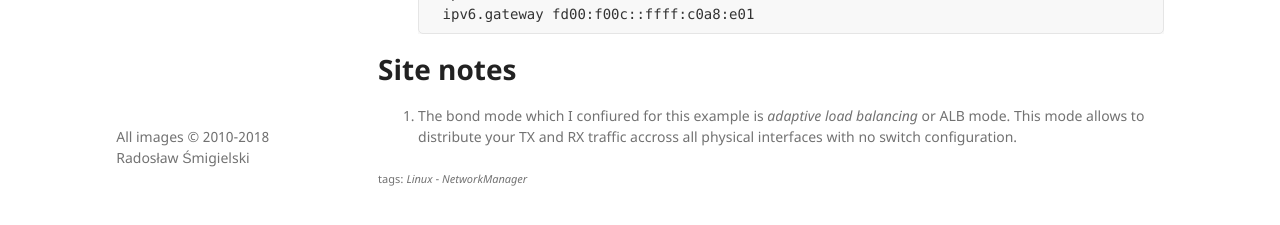
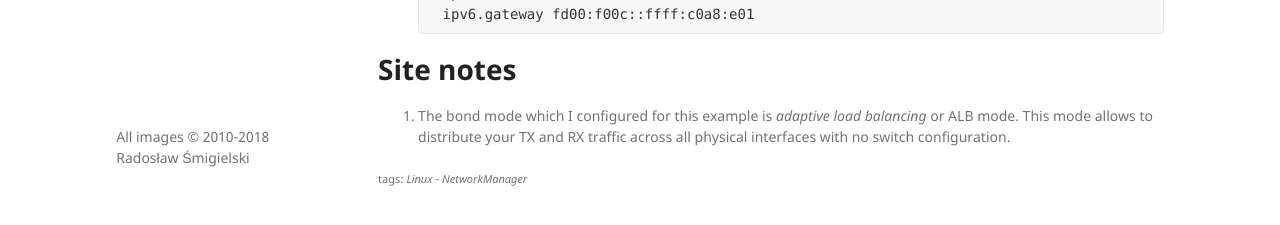
Before and after one commit to radeksm/radeksm.github.io, a Jekyll site: the page built from _posts/Linux/2025-03-11-Configure-bond-with-nmcli.md, in a window 1280 px wide and 900 px high, scrolled down 1400 px. Shown: the part 662-887 px from the top of the window. Built offline with Jekyll 4.4.1, drawn with Linux system fonts in a browser that asks for light colours; some of the changed text lies outside the part shown.

Commit message:
Bond kb, fix list enumeration

```diff
--- a/_posts/Linux/2025-03-11-Configure-bond-with-nmcli.md
+++ b/_posts/Linux/2025-03-11-Configure-bond-with-nmcli.md
@@ -110,6 +110,6 @@
 
 Site notes
 ==========
-1. The bond mode which I confiured for this example is _adaptive load balancing_
-   or ALB mode. This mode allows to distribute your TX and RX traffic accross all
+1. The bond mode which I configured for this example is _adaptive load balancing_
+   or ALB mode. This mode allows to distribute your TX and RX traffic across all
    physical interfaces with no switch configuration.
```
Also changed, not shown: other parts of _posts/Linux/2025-03-11-Configure-bond-with-nmcli.md (+3 -3 lines).
